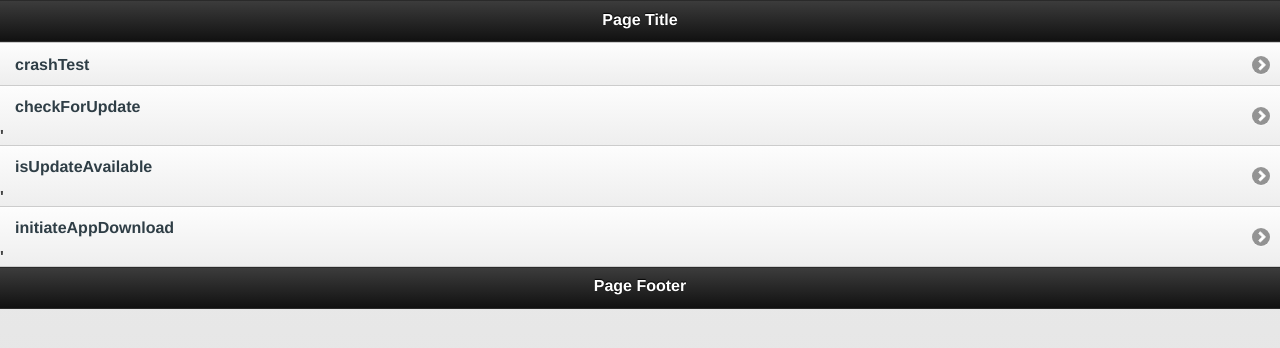
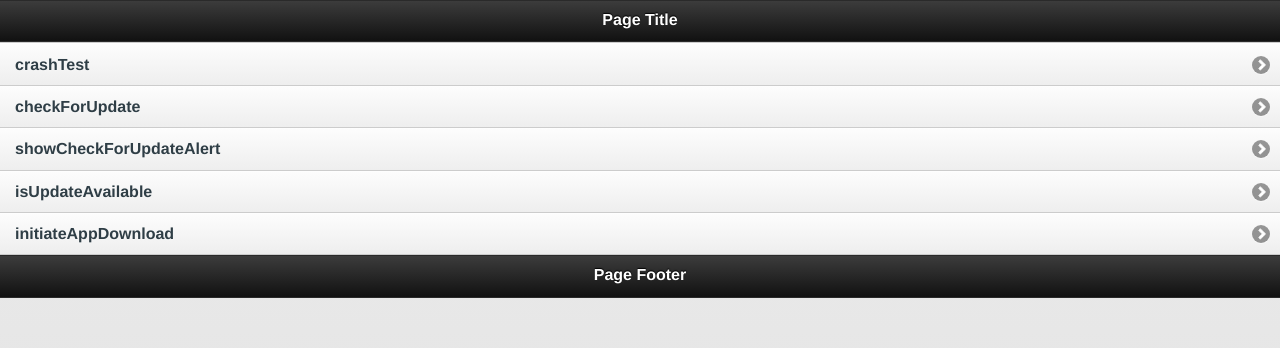
Before and after one commit to jonbaer/jqmHockeyApp, a plain HTML site: page jqmHockeyApp/www/index.html in a window 1280 px wide. Drawn offline with Linux system fonts and the light colour scheme.

Commit message:
showCheckForUpdateAlert

```diff
--- a/jqmHockeyApp/www/index.html
+++ b/jqmHockeyApp/www/index.html
@@ -89,13 +89,16 @@
                       <a href="" onClick="HockeyApp.crashTest(); return false;">crashTest</a>
                   </li>
                   <li>
-                      <a href="" onClick="HockeyApp.checkForUpdate();return false">checkForUpdate</a>'
+                      <a href="" onClick="HockeyApp.checkForUpdate();return false">checkForUpdate</a>
                   </li>
                   <li>
-                      <a href="" onClick="HockeyApp.isUpdateAvailable(cbIsUpdateAvailable);return false">isUpdateAvailable</a>'
+                      <a href="" onClick="HockeyApp.showCheckForUpdateAlert();return false">showCheckForUpdateAlert</a>
                   </li>
                   <li>
-                      <a href="" onClick="HockeyApp.initiateAppDownload(cbInitiateAppDownload);return false">initiateAppDownload</a>'
+                      <a href="" onClick="HockeyApp.isUpdateAvailable(cbIsUpdateAvailable);return false">isUpdateAvailable</a>
+                  </li>
+                  <li>
+                      <a href="" onClick="HockeyApp.initiateAppDownload(cbInitiateAppDownload);return false">initiateAppDownload</a>
                   </li>
               </ul>
           </div><!-- /content -->
--- a/jqmHockeyApp/www/lib/phonegap/plugins/HockeyApp.js
+++ b/jqmHockeyApp/www/lib/phonegap/plugins/HockeyApp.js
@@ -19,8 +19,12 @@ var HockeyApp = (function() {
         PhoneGap.exec("HockeyApp.checkForUpdate");
     },
 
-    isUpdateAvailable = function(cb) { // provide a function that can be called back with result: ''/'1'
+    isUpdateAvailable = function(cb) { // provide a function that can be called back with result: ''/1
         PhoneGap.exec("HockeyApp.isUpdateAvailable", GetFunctionName(cb));
+    },
+
+    showCheckForUpdateAlert = function(){
+        PhoneGap.exec("HockeyApp.showCheckForUpdateAlert");
     },
 
     initiateAppDownload = function(){   // has a return boolean which could be used
@@ -39,6 +43,7 @@ var HockeyApp = (function() {
         checkForUpdate :        checkForUpdate,         // causes a requester if new software is found
         crashTest :             crashTest,              // cause crash to test QuincyKit
         isUpdateAvailable :     isUpdateAvailable,      // checks if new software is available
+        showCheckForUpdateAlert: showCheckForUpdateAlert,
         initiateAppDownload :   initiateAppDownload,    // causes an requester for download of new software
         init :                  init                    // called before use
     };
```
Also changed, not shown: 6 other files.
